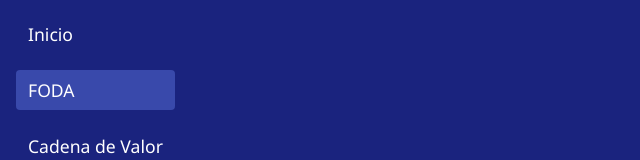
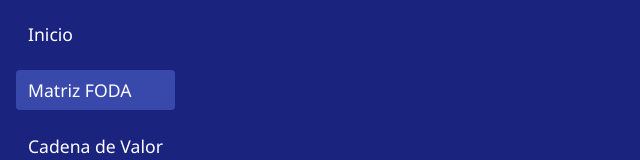
Before and after one commit to addleonel/diagnosis_company, a React (Vite) app: page /foda in a window 1280 px wide. Shown: the part 139-299 px from the top of the page, without its empty margins (0-640 px from the left). Built offline with nearby package versions, Linux system fonts and the light colour scheme.

Commit message:
matriz foda title added

```diff
--- a/src/App.tsx
+++ b/src/App.tsx
@@ -33,7 +33,7 @@ const Sidebar: React.FC<{
             <Link to="/" onClick={onClose}>Inicio</Link>
           </li>
           <li className={location.pathname === "/foda" ? "active" : ""}>
-            <Link to="/foda" onClick={onClose}>FODA</Link>
+            <Link to="/foda" onClick={onClose}>Matriz FODA</Link>
           </li>
           <li className={location.pathname === "/cadena-de-valor" ? "active" : ""}>
             <Link to="/cadena-de-valor" onClick={onClose}>Cadena de Valor</Link>
--- a/src/Foda.tsx
+++ b/src/Foda.tsx
@@ -20,7 +20,7 @@ const Foda: React.FC = () => {
             backgroundColor: "#a5ffb3",
             padding: "10px",
             borderRadius: "8px",
-           }}>FODA</h1>
+           }}>Matriz FODA</h1>
         <img
           style={
             {
```
